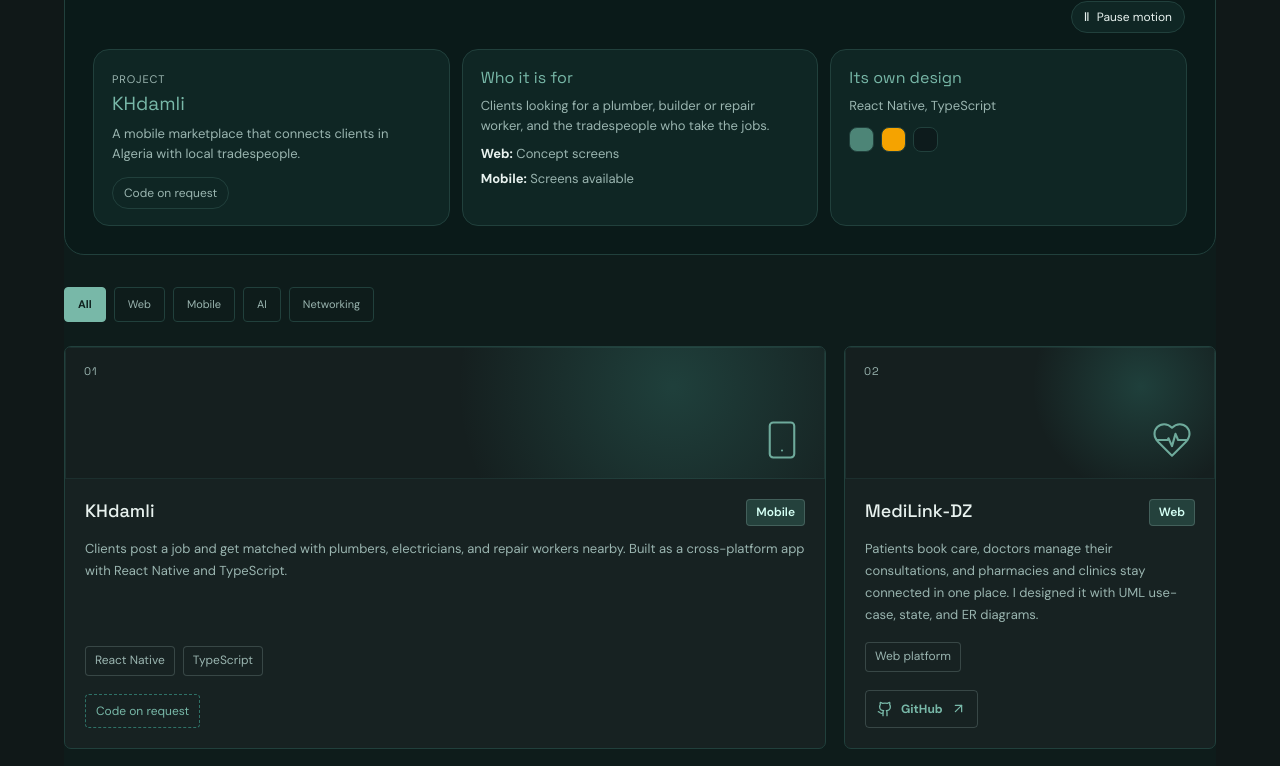
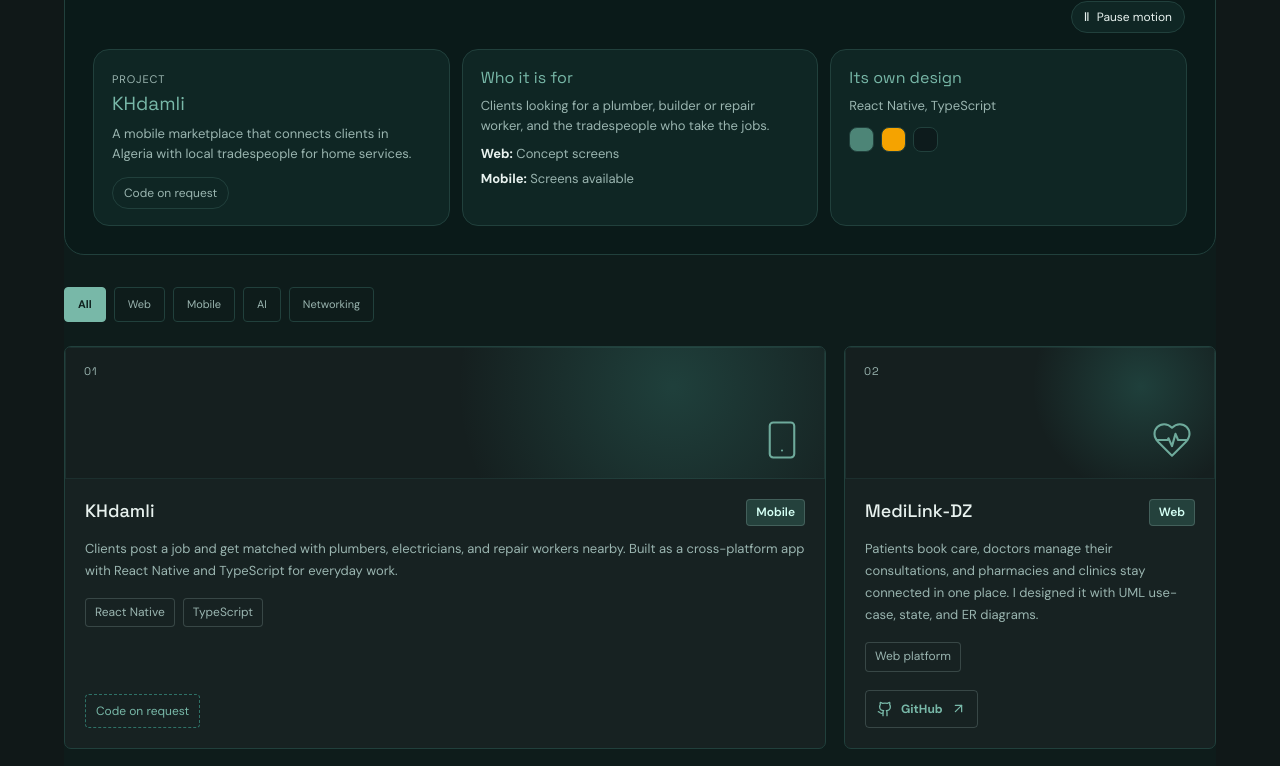
Before and after one commit to KHALIL-hub5/KHALIL-hub5.github.io, a React (Vite) app: page / in a window 1280 px wide. Shown: the part 4560-5326 px from the top of the page. Built offline with nearby package versions, Linux system fonts and the light colour scheme; a web font is replaced by a local one.

Commit message:
Tighten project card copy layout

```diff
--- a/src/data/projects.ts
+++ b/src/data/projects.ts
@@ -105,8 +105,8 @@ const portfolioProjects: ProjectRecord[] = [
   {
     id: 'kh',
     title: 'KHdamli',
-    description: 'Clients post a job and get matched with plumbers, electricians, and repair workers nearby. Built as a cross-platform app with React Native and TypeScript.',
-    summary: 'A mobile marketplace that connects clients in Algeria with local tradespeople.',
+    description: 'Clients post a job and get matched with plumbers, electricians, and repair workers nearby. Built as a cross-platform app with React Native and TypeScript for everyday work.',
+    summary: 'A mobile marketplace that connects clients in Algeria with local tradespeople for home services.',
     technologies: ['React Native', 'TypeScript'],
     categories: ['Mobile'],
     icon: 'smartphone',
@@ -157,7 +157,7 @@ const portfolioProjects: ProjectRecord[] = [
     id: 'ml',
     title: 'MediLink-DZ',
     description: 'Patients book care, doctors manage their consultations, and pharmacies and clinics stay connected in one place. I designed it with UML use-case, state, and ER diagrams.',
-    summary: 'A platform linking patients, doctors, pharmacies, and clinics in Algeria.',
+    summary: 'A platform linking patients, doctors, pharmacies, and clinics across Algeria in one place.',
     technologies: ['Web platform'],
     categories: ['Web'],
     icon: 'healthcare',
--- a/src/styles.css
+++ b/src/styles.css
@@ -254,7 +254,7 @@ main, .site-footer { position: relative; z-index: 1; }
 .project-title-row { display: flex; align-items: start; justify-content: space-between; gap: 8px; }
 .project-title-row h3 { margin: 0; font: 500 18px 'Space Grotesk', sans-serif; }
 .project-category { padding: 5px 9px; border: 1px solid var(--line-strong); border-radius: 4px; background: var(--category-bg); color: var(--category-text); font-size: 12px; font-weight: 600; line-height: 1.25; }
-.project-card-content > p { flex: 1; margin: 12px 0 16px; color: var(--muted); font-size: 13px; line-height: 1.7; }
+.project-card-content > p { margin: 12px 0 16px; color: var(--muted); font-size: 13px; line-height: 1.7; overflow-wrap: anywhere; }
 .project-tags { gap: 8px; }
 .project-card-footer { display: flex; min-height: 44px; align-items: end; margin-top: auto; padding-top: 18px; }
 .project-link { display: inline-flex; min-height: 38px; align-items: center; gap: 8px; padding: 0 11px; border: 1px solid var(--line-strong); border-radius: 4px; color: var(--accent); font-size: 12px; font-weight: 700; transition: border-color 160ms ease, background-color 160ms ease; }
```
